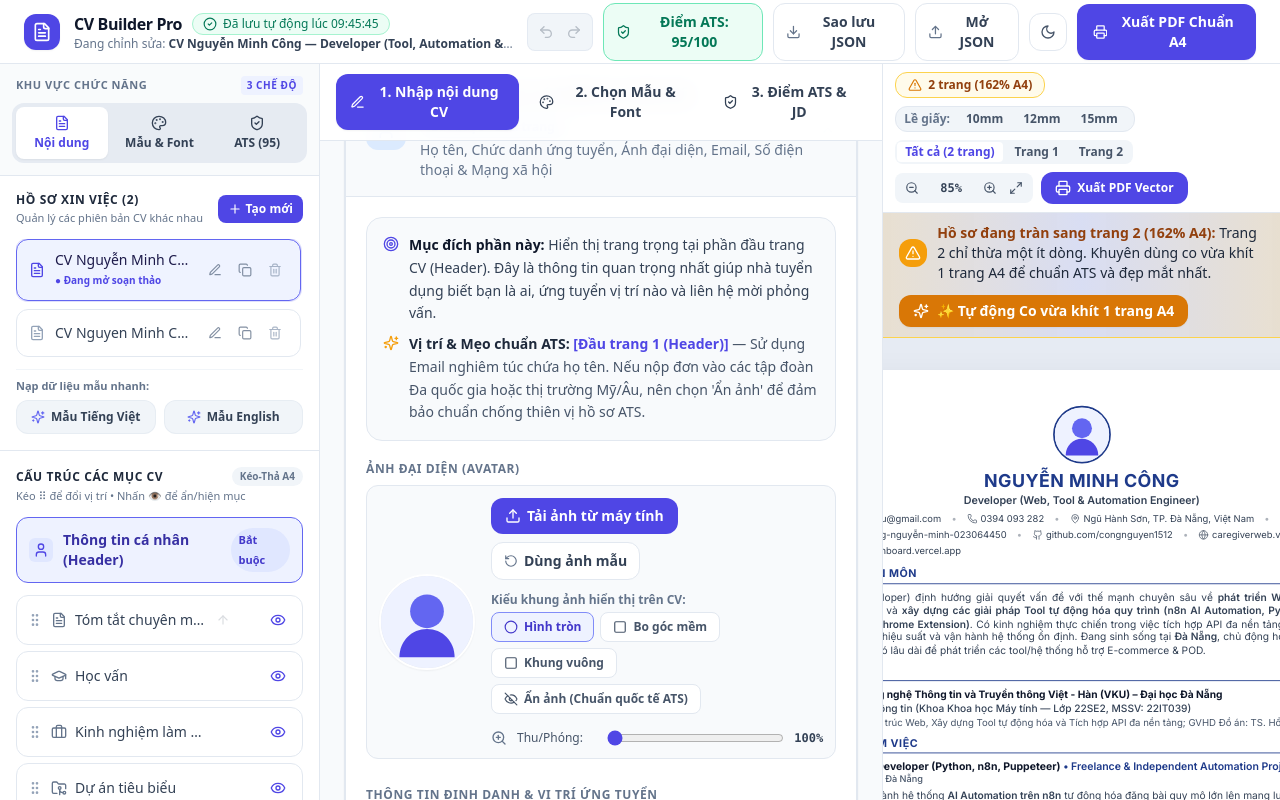
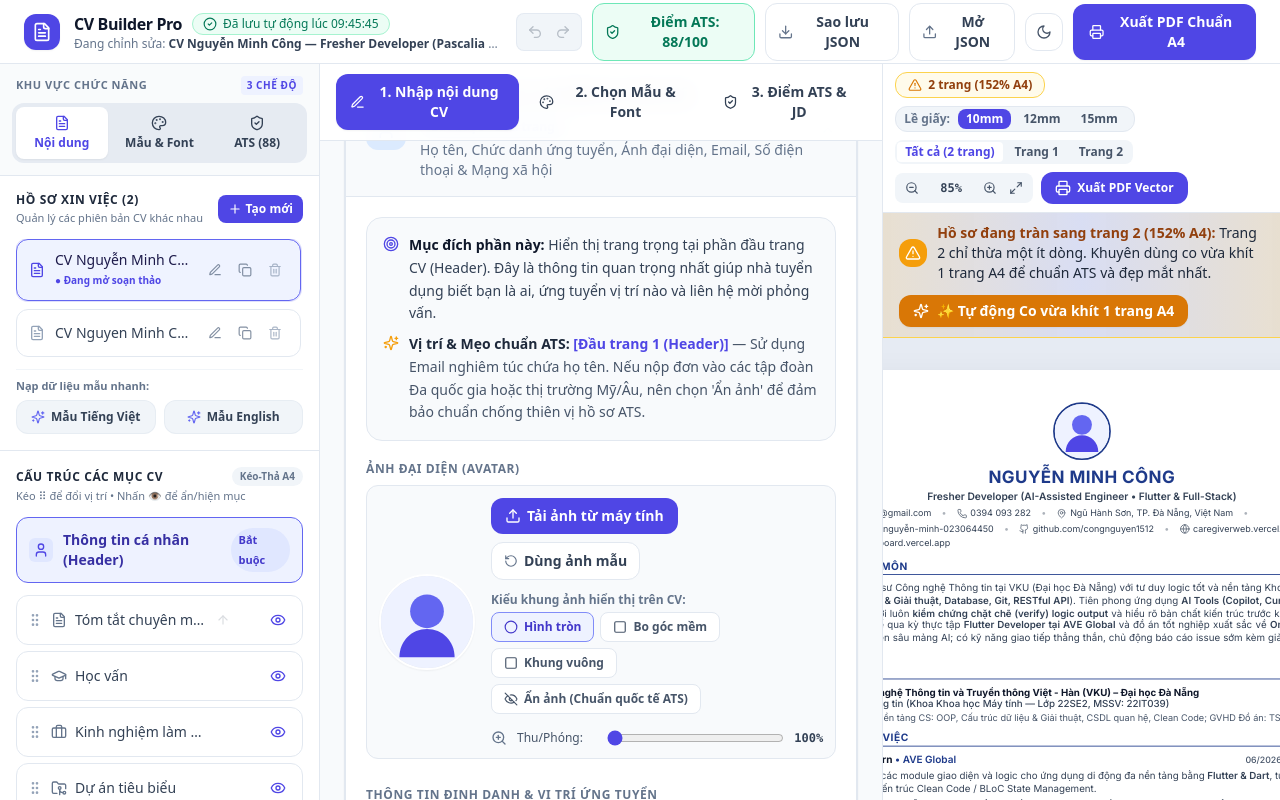
Before and after one commit to congnguyen1512/cv-builder, a React (Vite) app: page / in a window 1280 px wide. Built offline with nearby package versions, Linux system fonts and the light colour scheme.

Commit message:
feat: tailor CV for Fresher Developer at Pascalia Asia Vietnam with Flutter internship at AVE Global

```diff
--- a/src/App.tsx
+++ b/src/App.tsx
@@ -24,8 +24,8 @@ import { DesignCustomizer } from './components/DesignCustomizer';
 import { AtsPanel } from './components/AtsPanel';
 import { TemplateRenderer } from './components/TemplateRenderer';
 
-const STORAGE_KEY = 'cv_builder_pro_documents_v6';
-const ACTIVE_ID_KEY = 'cv_builder_pro_active_id_v6';
+const STORAGE_KEY = 'cv_builder_pro_documents_v7';
+const ACTIVE_ID_KEY = 'cv_builder_pro_active_id_v7';
 const THEME_KEY = 'cv_builder_pro_theme_v1';
 
 export const App: React.FC = () => {
--- a/src/data/sampleData.ts
+++ b/src/data/sampleData.ts
@@ -136,12 +136,12 @@ export const DEFAULT_AVATAR_URL =
 `);
 
 export const SAMPLE_CV_VI: CVDocument = {
-  id: 'cv-nguyen-minh-cong-tool-automation-dev-vi',
-  title: 'CV Nguyễn Minh Công — Developer (Tool, Automation & Web)',
+  id: 'cv-nguyen-minh-cong-pascalia-fresher-dev-vi',
+  title: 'CV Nguyễn Minh Công — Fresher Developer (Pascalia Asia)',
   updatedAt: new Date().toISOString(),
   personalInfo: {
     fullName: 'NGUYỄN MINH CÔNG',
-    jobTitle: 'Developer (Web, Tool & Automation Engineer)',
+    jobTitle: 'Fresher Developer (AI-Assisted Engineer • Flutter & Full-Stack)',
     avatarUrl: DEFAULT_AVATAR_URL,
     avatarShape: 'circle',
     avatarZoom: 1,
@@ -160,7 +160,7 @@ export const SAMPLE_CV_VI: CVDocument = {
     },
   },
   summary:
-    'Lập trình viên (Developer) định hướng giải quyết vấn đề với thế mạnh chuyên sâu về **phát triển Web/Web App (React, TypeScript, Node.js)** và **xây dựng các giải pháp Tool tự động hóa quy trình (n8n AI Automation, Python Media Pipeline, Puppeteer Stealth, Chrome Extension)**. Có kinh nghiệm thực chiến trong việc tích hợp API đa nền tảng, thu thập & xử lý dữ liệu hàng loạt, tối ưu hiệu suất và vận hành hệ thống ổn định. Đang sinh sống tại **Đà Nẵng**, chủ động học hỏi công nghệ mới và mong muốn gắn bó lâu dài để phát triển các tool/hệ thống hỗ trợ E-commerce & POD.',
+    'Sinh viên năm cuối Kỹ sư Công nghệ Thông tin tại VKU (Đại học Đà Nẵng) với tư duy logic tốt và nền tảng Khoa học Máy tính bài bản (**OOP, Cấu trúc dữ liệu & Giải thuật, Database, Git, RESTful API**). Tiên phong ứng dụng **AI Tools (Copilot, Cursor, LLMs) để tăng tốc độ phát triển**, đồng thời luôn **kiểm chứng chặt chẽ (verify) logic output** và hiểu rõ bản chất kiến trúc trước khi bắt tay vào code. Đã có kinh nghiệm thực tế qua kỳ thực tập **Flutter Developer tại AVE Global** và đồ án tốt nghiệp xuất sắc về **On-Device Edge AI**. Định hướng phát triển chuyên sâu mảng AI; có kỹ năng giao tiếp thẳng thắn, chủ động báo cáo issue sớm kèm giải pháp và luôn cầu tiến tiếp thu feedback.',
   education: [
     {
       id: 'edu-1',
@@ -170,47 +170,58 @@ export const SAMPLE_CV_VI: CVDocument = {
       endDate: '2027-06',
       isCurrent: true,
       gpa: '3.2 / 4.0',
-      achievements: '• Chuyên sâu về Kiến trúc Web, Xây dựng Tool tự động hóa và Tích hợp API đa nền tảng; GVHD Đồ án: TS. Hồ Văn Hùng.',
+      achievements: '• Nắm vững kiến thức nền tảng CS: OOP, Cấu trúc dữ liệu & Giải thuật, CSDL quan hệ, Clean Code; GVHD Đồ án: TS. Hồ Văn Hùng.',
     },
   ],
   experience: [
     {
       id: 'exp-1',
-      company: 'Freelance & Independent Automation Projects',
-      position: 'Automation & Tool Developer (Python, n8n, Puppeteer)',
+      company: 'AVE Global',
+      position: 'Flutter Developer Intern',
       location: 'TP. Đà Nẵng',
-      startDate: '2025-06',
-      endDate: '',
-      isCurrent: true,
+      startDate: '2026-06',
+      endDate: '2026-09',
+      isCurrent: false,
       description:
-        '• Xây dựng và vận hành hệ thống **AI Automation trên n8n** tự động hóa đăng bài quy mô lớn lên mạng lưới Fanpage Facebook: tự động nhân bản workflow mẫu, phân bổ 10 slot Page & Via, kích hoạt tự động qua **n8n MCP Server & REST API**.\n• Phát triển tool tự động hóa sản xuất media dọc 9:16 (1080x1920) bằng Python: tự động ghép giọng đọc **Neural AI (Edge-TTS)** liền mạch 100%, render phụ đề chuẩn an toàn, bo viền đồ họa và xuất file hàng loạt.\n• Xây dựng bộ công cụ tự động hóa trình duyệt chống phát hiện bằng **Puppeteer Stealth** và Chrome Extension Manifest V3 phục vụ kiểm tra, crawl và đồng bộ dữ liệu đa kênh qua GraphQL/REST API.',
+        '• Tham gia phát triển các module giao diện và logic cho ứng dụng di động đa nền tảng bằng **Flutter & Dart**, tuân thủ nghiêm ngặt nguyên lý OOP và kiến trúc Clean Code / BLoC State Management.\n• Tận dụng các công cụ AI hỗ trợ lập trình để tăng tốc độ dựng UI và viết Unit Test; chủ động **kiểm chứng (verify) logic output**, debug và kiểm tra chặt chẽ edge cases trước khi tích hợp vào codebase chung.\n• Tích hợp hệ thống **RESTful API**, xử lý bất đồng bộ (async/await) và quản lý phiên bản với **Git Flow**; chủ động cập nhật tiến độ hàng ngày và thực hành văn hóa **báo sớm issue kèm hiện tượng, nguyên nhân nghi ngờ và hướng giải quyết** để phối hợp cùng mentor.',
     },
     {
       id: 'exp-2',
-      company: 'Trường Đại học CNTT & TT Việt - Hàn (VKU) & Nhóm Dự Án Thực Tế',
-      position: 'Web & Full-Stack Developer',
+      company: 'Trường ĐH CNTT&TT Việt - Hàn (VKU) & Nhóm Nghiên cứu Ứng dụng AI',
+      position: 'Lead Mobile & Edge AI Engineer (Đồ án Tốt nghiệp Kỹ sư CNTT)',
       location: 'TP. Đà Nẵng',
-      startDate: '2025-01',
-      endDate: '2026-02',
+      startDate: '2025-09',
+      endDate: '2026-05',
       isCurrent: false,
       description:
-        '• Phát triển hệ thống Web App và Dashboard quản lý vận hành bằng **React, TypeScript, Node.js & Supabase**: thiết kế giao diện tương tác Responsive, kết nối đa luồng dữ liệu thời gian thực và xử lý phân quyền người dùng.\n• Tối ưu hóa truy vấn cơ sở dữ liệu (PostgreSQL/MySQL), xây dựng tầng API Client với cơ chế **Auto-Fallback dưới 50ms** khi gặp lỗi nghẽn mạng hoặc quá tải Quota.\n• Quản lý mã nguồn với Git/GitHub, đóng gói Docker và triển khai CI/CD lên Vercel/Cloud AWS, giải quyết nhanh chóng các lỗi phát sinh trong quá trình vận hành.',
+        '• Thiết kế kiến trúc và phát triển nền tảng chăm sóc gia đình Support Family kết hợp ứng dụng di động Flutter và **Caregiver Web Portal (caregiverweb.vercel.app)**.\n• Huấn luyện và lượng hóa mô hình học sâu **1D-CNN + Bi-LSTM sang TensorFlow Lite** chạy On-device (50Hz) phát hiện té ngã với độ trễ 18ms; xây dựng pipeline tự động kiểm chứng (verification) độ chính xác đạt 94.8%.\n• Kết nối Backend Node.js, Supabase Realtime (WebSockets) và Firebase FCM xử lý đồng bộ trạng thái tức thì; quản lý mã nguồn qua Git/GitHub và tự động hóa CI/CD lên Vercel.',
     },
   ],
   projects: [
     {
       id: 'proj-1',
-      name: 'n8n AI Social Auto-Publishing & Automated 3D Video Studio',
-      role: 'Automation & Tool Developer',
+      name: 'Support Family (FamilyGuard) — Nền Tảng Di Động & Web Chăm Sóc Gia Đình (Edge AI)',
+      role: 'Lead Mobile & Edge AI Developer',
       startDate: '2026-01',
       endDate: '',
-      techStack: ['n8n AI Workflow', 'n8n MCP & REST API', 'Python', 'Edge-TTS', 'Puppeteer Stealth', 'Chrome Extension MV3'],
-      link: 'https://github.com/congnguyen1512',
+      techStack: ['Flutter', 'Dart (OOP)', 'TensorFlow Lite', '1D-CNN + Bi-LSTM', 'React', 'TypeScript', 'Supabase Realtime', 'RESTful API'],
+      link: 'https://caregiverweb.vercel.app/',
       description:
-        '• Xây dựng hệ thống tự động hóa đăng bài mạng lưới 10-slot Fanpage Facebook qua n8n MCP/REST API, tự động điều phối nội dung và xoay vòng Credential Via an toàn.\n• Phát triển tool Python tự động sản xuất video dọc 9:16 (FHD 1080x1920) tự động ghép lồng tiếng AI Nam Minh Neural, hiệu ứng Ken Burns và phụ đề tự động.',
+        '• Ứng dụng Flutter đa nền tảng kết hợp mô hình AI TFLite On-device phát hiện té ngã độc lập không phụ thuộc cloud; tích hợp bản đồ GPS thời gian thực và cảnh báo khẩn cấp SOS <150ms.\n• Tận dụng AI để sinh mã kiểm thử tự động, verify chặt chẽ tính ổn định của widget tree và đồng bộ dữ liệu thời gian thực.',
     },
     {
       id: 'proj-2',
+      name: 'Medical AI Dashboard — Hệ Thống Nhận Diện Ảnh CT/MRI & Hỗ Trợ Chẩn Đoán Đột Quỵ',
+      role: 'AI & Web Developer',
+      startDate: '2025-09',
+      endDate: '2026-01',
+      techStack: ['Python', 'PyTorch (.pth)', 'Keras (.keras)', 'React', 'Node.js', 'RESTful API', 'Docker'],
+      link: 'https://dacn3-medical-dashboard.vercel.app/',
+      description:
+        '• Thiết kế pipeline AI 2 giai đoạn: Keras tự động nhận diện modality ảnh CT/MRI và chuyển tiếp tới PyTorch chẩn đoán đột quỵ, trực quan hóa báo cáo độ tin cậy qua Web Dashboard.\n• Thiết lập cơ chế kiểm chứng (validation) dữ liệu đầu vào và đo lường độ chính xác suy luận trước khi hiển thị kết quả chẩn đoán.',
+    },
+    {
+      id: 'proj-3',
       name: 'Trello Clone — Nền Tảng Kanban Quản Lý Công Việc & Quy Trình Trên Cloud AWS',
       role: 'Full-Stack Web Developer',
       startDate: '2025-03',
@@ -218,60 +229,50 @@ export const SAMPLE_CV_VI: CVDocument = {
       techStack: ['React', 'TypeScript', 'Tailwind CSS', '@dnd-kit (Kéo thả)', 'Node.js', 'RESTful API', 'Docker', 'AWS S3'],
       link: 'https://github.com/congnguyen1512/trello_clone_cloud_aws',
       description:
-        '• Xây dựng bảng Kanban tương tác kéo thả mượt mà với React & @dnd-kit hỗ trợ quản lý trạng thái đơn/task, gán nhãn, deadline theo luồng vận hành thực tế.\n• Tích hợp hệ thống RESTful API xác thực JWT, đồng bộ dữ liệu thời gian thực và tự động upload tệp đính kèm lên Amazon S3 qua Pre-signed URLs.',
-    },
-    {
-      id: 'proj-3',
-      name: 'Caregiver Web Portal — Hệ Thống Web Dashboard Quản Trị & Giám Sát Thời Gian Thực',
-      role: 'Lead Web Developer',
-      startDate: '2026-01',
-      endDate: '',
-      techStack: ['React', 'TypeScript', 'Tailwind CSS', 'Vite', 'Supabase Realtime', 'Node.js', 'RESTful API'],
-      link: 'https://caregiverweb.vercel.app/',
-      description:
-        '• Xây dựng Web App Dashboard quản trị thời gian thực với React, TypeScript và Tailwind CSS, giao diện Responsive 100% chuẩn UI/UX.\n• Tích hợp hệ thống RESTful API & Supabase Realtime (WebSockets) đồng bộ dữ liệu đa luồng, xử lý cảnh báo SOS <150ms và đạt điểm Google Lighthouse 98/100.',
+        '• Xây dựng hệ thống quản lý công việc kéo thả mượt mà với React & @dnd-kit; tích hợp RESTful API xác thực JWT, phân quyền thành viên và tự động upload tệp đính kèm lên Amazon S3 qua Pre-signed URLs.',
     },
   ],
   skills: [
     {
       id: 'sk-1',
-      category: 'Phát triển Tool & Tự động hóa (Automation)',
+      category: 'Nền tảng Khoa học Máy tính & Lập trình (CS Fundamentals)',
       skills: [
-        { id: 's1', name: 'n8n Workflow Automation & n8n MCP Server', level: 5 },
-        { id: 's2', name: 'Python Automation Pipeline (FFmpeg, Media & Data)', level: 5 },
-        { id: 's3', name: 'Puppeteer Stealth (Anti-Detect Browser Scraping)', level: 5 },
-        { id: 's4', name: 'Chrome Extensions (Manifest V3 Batch Processing)', level: 5 },
-        { id: 's5', name: 'Quy trình tự động hóa vận hành E-commerce / Social', level: 5 },
+        { id: 's1', name: 'Dart (Flutter Framework & Clean Architecture)', level: 5 },
+        { id: 's2', name: 'OOP & Tư duy Lập trình Hướng đối tượng', level: 5 },
+        { id: 's3', name: 'Cấu trúc dữ liệu & Giải thuật cơ bản', level: 5 },
+        { id: 's4', name: 'TypeScript & JavaScript (ES6+)', level: 5 },
+        { id: 's5', name: 'Database: PostgreSQL, Supabase Realtime, MySQL', level: 5 },
       ],
     },
     {
       id: 'sk-2',
-      category: 'Phát triển Web, Web App & UI/UX',
+      category: 'Kỹ năng Ứng dụng & Kiểm chứng AI (AI-Assisted & Edge AI)',
       skills: [
-        { id: 's6', name: 'React (v18 & v19) & Modern Hooks', level: 5 },
-        { id: 's7', name: 'TypeScript & JavaScript (ES6+)', level: 5 },
-        { id: 's8', name: 'Tailwind CSS & Responsive Web Design', level: 5 },
-        { id: 's9', name: 'Vite, HTML5, CSS3 / Flexbox & Grid', level: 5 },
+        { id: 's6', name: 'Ứng dụng AI tăng tốc phát triển (Copilot, Cursor, LLMs)', level: 5 },
+        { id: 's7', name: 'Xác thực & Kiểm chứng mã nguồn AI sinh ra (Verify AI Output)', level: 5 },
+        { id: 's8', name: 'Edge AI & TensorFlow Lite (On-device Deep Learning)', level: 5 },
+        { id: 's9', name: 'PyTorch, Keras & Phân tích chuỗi tín hiệu thời gian', level: 4 },
+        { id: 's10', name: 'n8n Workflow Automation & Tích hợp AI API', level: 5 },
       ],
     },
     {
       id: 'sk-3',
-      category: 'Tích hợp API, Xử lý dữ liệu & Backend',
+      category: 'Tích hợp API, Web & Công cụ Kỹ thuật',
       skills: [
-        { id: 's10', name: 'RESTful API Integration (Axios / Fetch / Requests)', level: 5 },
-        { id: 's11', name: 'Node.js, Express.js & Python FastAPI', level: 4 },
-        { id: 's12', name: 'Supabase (PostgreSQL, Auth, Realtime) & MySQL', level: 5 },
-        { id: 's13', name: 'Postman API Debugging & Xử lý bất đồng bộ', level: 5 },
+        { id: 's11', name: 'RESTful API Integration (Axios / Fetch / Requests)', level: 5 },
+        { id: 's12', name: 'React (v18/v19), HTML5, Tailwind CSS, Vite', level: 5 },
+        { id: 's13', name: 'Node.js, Express.js & Python FastAPI', level: 4 },
+        { id: 's14', name: 'Postman API Debugging & Xử lý bất đồng bộ', level: 5 },
       ],
     },
     {
       id: 'sk-4',
-      category: 'DevOps & Kỹ năng giải quyết vấn đề',
+      category: 'Quy trình Làm việc nhóm & Giải quyết vấn đề (Soft Skills)',
       skills: [
-        { id: 's14', name: 'Git, GitHub Flow & Quản lý mã nguồn', level: 5 },
-        { id: 's15', name: 'Docker, Vercel CI/CD & Triển khai Cloud AWS', level: 4 },
-        { id: 's16', name: 'Tư duy logic, giải quyết lỗi (Debugging) độc lập', level: 5 },
-        { id: 's17', name: 'Tinh thần chủ động, làm việc nhóm Agile/Scrum', level: 5 },
+        { id: 's15', name: 'Git, GitHub Flow, Code Review & CI/CD cơ bản', level: 5 },
+        { id: 's16', name: 'Kỹ năng chia sẻ issue & Báo sớm kèm giải pháp nghi ngờ', level: 5 },
+        { id: 's17', name: 'Tư duy logic, hiểu rõ bản chất vấn đề trước khi code', level: 5 },
+        { id: 's18', name: 'Chủ động cập nhật tiến độ, ham học & tiếp thu feedback', level: 5 },
       ],
     },
   ],
@@ -285,7 +286,7 @@ export const SAMPLE_CV_VI: CVDocument = {
     },
     {
       id: 'cert-2',
-      name: 'Đồ án Tốt nghiệp Xuất sắc: Nền tảng Chăm sóc Gia đình & Hệ thống Web Realtime',
+      name: 'Đồ án Tốt nghiệp Xuất sắc: Ứng dụng On-Device Edge AI trong Chăm sóc Sức khỏe',
       issuer: 'Khoa Khoa học Máy tính — VKU (GVHD: TS. Hồ Văn Hùng)',
       date: '2026',
       url: 'https://caregiverweb.vercel.app/',
@@ -299,7 +300,7 @@ export const SAMPLE_CV_VI: CVDocument = {
       startDate: '2023-01',
       endDate: '2026-03',
       description:
-        '• Tích cực đóng góp các tool mã nguồn mở trên GitHub, chia sẻ kinh nghiệm xây dựng bot tự động hóa và công cụ lập trình web cho sinh viên khóa dưới.',
+        '• Tích cực đóng góp các tool mã nguồn mở trên GitHub, chia sẻ kinh nghiệm ứng dụng AI trong lập trình và công cụ phát triển phần mềm cho sinh viên khóa dưới.',
     },
   ],
   references: {
@@ -318,14 +319,14 @@ export const SAMPLE_CV_VI: CVDocument = {
   customSections: [
     {
       id: 'cust-1',
-      sectionTitle: 'Điểm nhấn Năng lực Tool & Automation',
+      sectionTitle: 'Tư duy Kỹ thuật & Tinh thần Làm việc (Engineering Mindset)',
       items: [
         {
           id: 'ci-1',
-          title: 'Khả năng Tự nghiên cứu & Triển khai Giải pháp Tự động hóa Vận hành Thực tế',
-          subtitle: 'Thế mạnh cốt lõi — n8n Automation, Python Pipeline & Browser Automation',
+          title: 'Hiểu Bản Chất Trước Khi Code & Ứng Dụng AI Đúng Cách',
+          subtitle: 'Nguyên tắc làm việc — Tư duy phản biện, Verify AI Output & Giao tiếp chủ động',
           date: '2026',
-          description: '• Thành thạo kết nối các hệ thống API đa nền tảng, crawl và đồng bộ dữ liệu hàng loạt, viết tool hỗ trợ quy trình vận hành E-commerce và tự động hóa các tác vụ lặp lại để tiết kiệm thời gian, tối ưu hóa năng suất.',
+          description: '• Luôn phân tích logic, luồng dữ liệu và thiết kế kiến trúc trước khi viết code. Tận dụng AI để tối ưu tốc độ x2-x3 lần nhưng tuyệt đối không phụ thuộc mù quáng; luôn kiểm chứng (verify) từng hàm và viết test case kiểm tra edge cases. Khi gặp issue, luôn thực hiện nguyên tắc báo sớm: mô tả rõ hiện tượng, nguyên nhân nghi ngờ, hướng đã thử và điểm cần hỗ trợ.',
         },
       ],
     },
@@ -345,10 +346,10 @@ export const SAMPLE_CV_VI: CVDocument = {
     template: 'ats-standard',
     primaryColor: '#1e3a8a',
     fontFamily: 'Inter',
-    fontSize: 9.0,
-    lineHeight: 1.30,
-    sectionGap: 9,
-    pageMargin: 11,
+    fontSize: 8.6,
+    lineHeight: 1.28,
+    sectionGap: 8,
+    pageMargin: 10,
     language: 'vi',
     dateFormat: 'MM/YYYY',
     skillDisplayStyle: 'comma',
```
